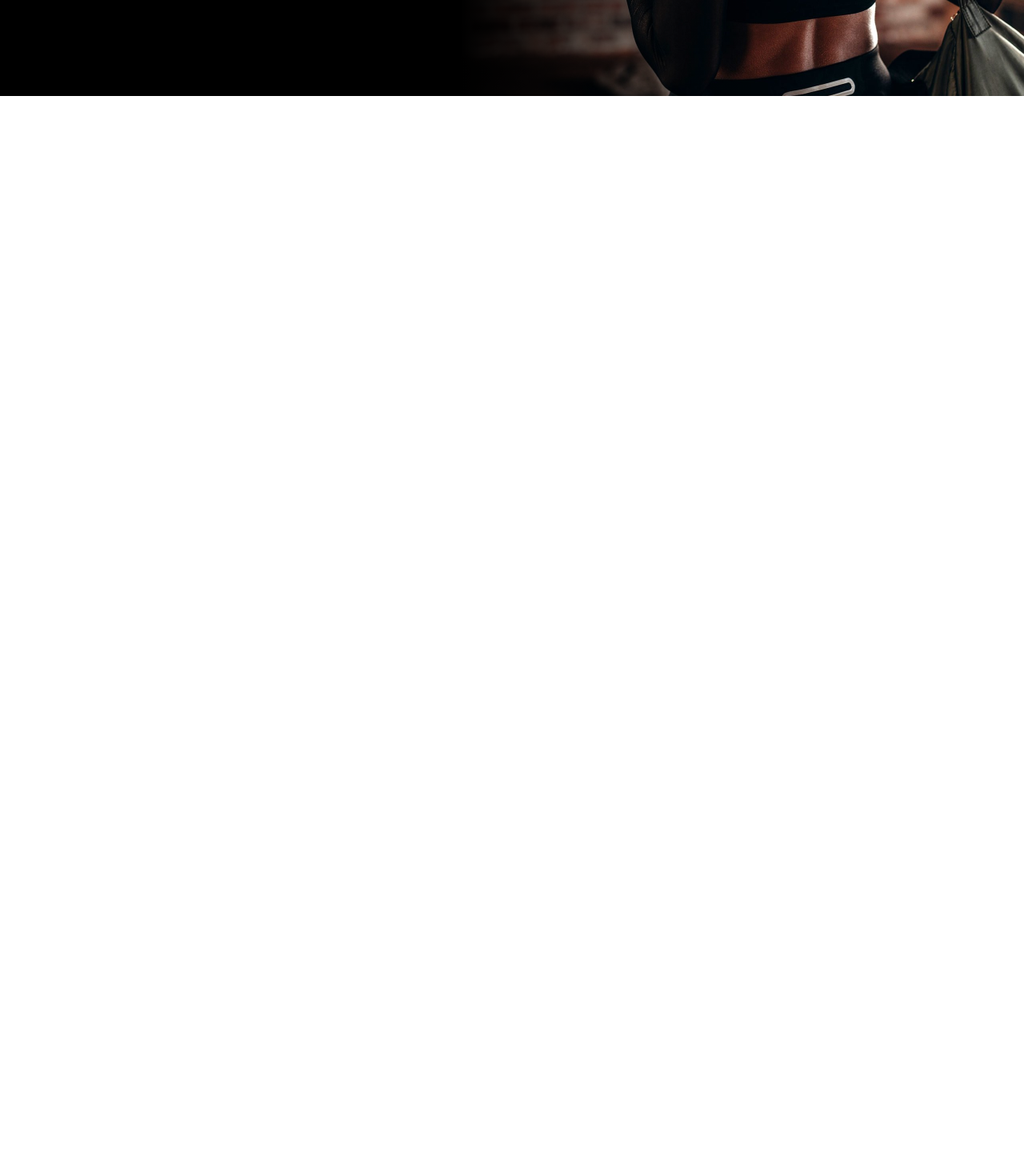
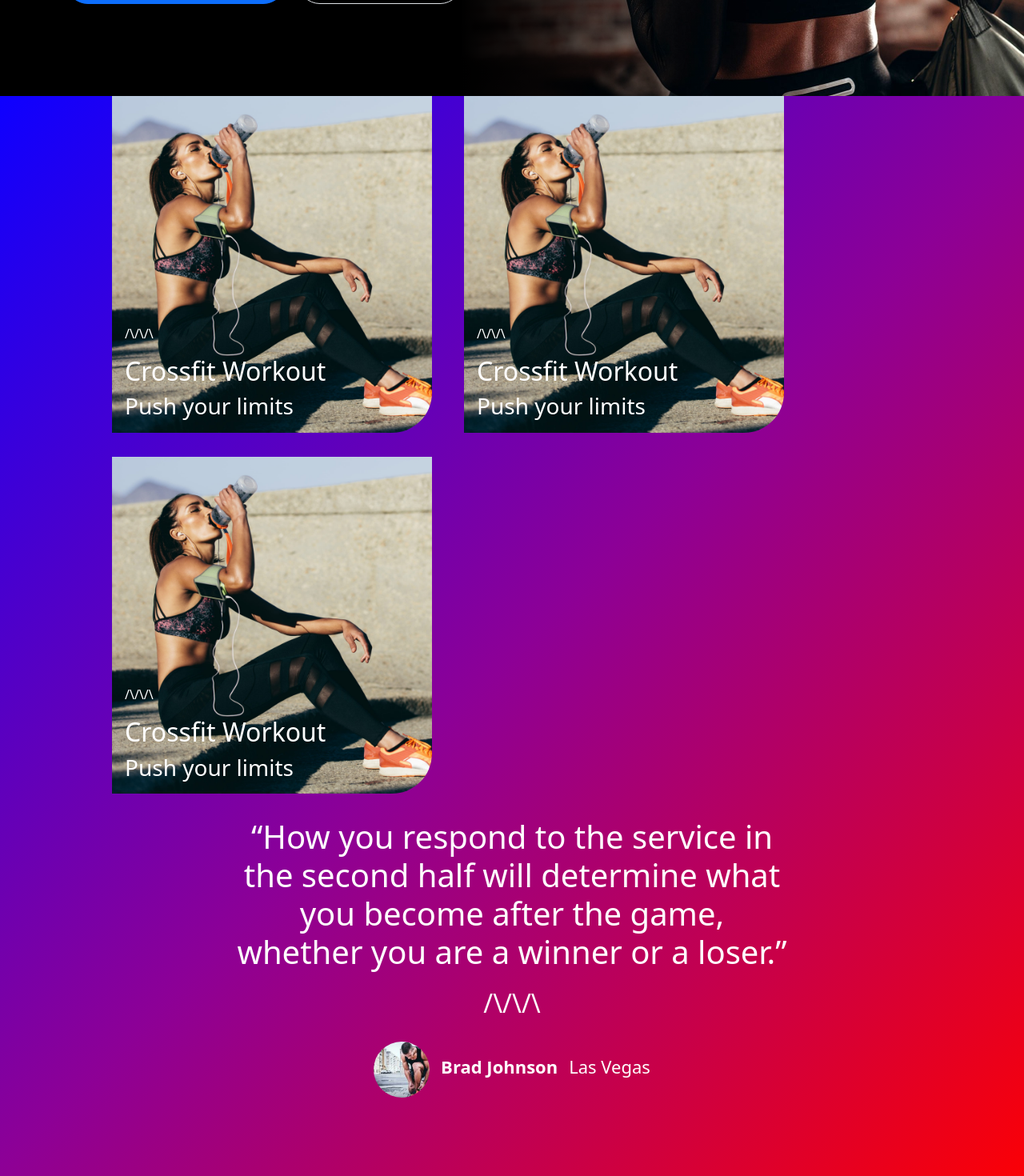
Before and after one commit to Jero1304/proj-html-vuejs, a Vue app: page / in a window 1280 px wide. Shown: the part 580-2050 px from the top of the page at 80% size. Before the commit the page ends 800 px from the top, so only its background shows below. Built offline with nearby package versions, Linux system fonts and the light colour scheme.

Commit message:
FEAT service

```diff
--- a/index.html
+++ b/index.html
@@ -5,6 +5,7 @@
     <link rel="icon" type="image/svg+xml" href="/vite.svg" />
     <meta name="viewport" content="width=device-width, initial-scale=1.0" />
     <link href="https://cdn.jsdelivr.net/npm/bootstrap@5.3.0-alpha1/dist/css/bootstrap.min.css" rel="stylesheet" integrity="sha384-GLhlTQ8iRABdZLl6O3oVMWSktQOp6b7In1Zl3/Jr59b6EGGoI1aFkw7cmDA6j6gD" crossorigin="anonymous">
+
     <title>Vite + Vue</title>
   </head>
   <body>
--- a/src/App.vue
+++ b/src/App.vue
@@ -1,11 +1,18 @@
 <script setup>
 import Navbar from './components/Navbar.vue';
 import Hero from './components/Hero.vue';
+import Service from './components/Service.vue';
 </script>
 
 <template>
-  <Navbar/>
-  <Hero/>
+  <header>
+    <Navbar/>
+    <Hero/>
+  </header>
+
+  <main>
+    <Service/>
+  </main>
 </template>
 
 <style lang="scss">
--- a/src/components/Hero.vue
+++ b/src/components/Hero.vue
@@ -39,9 +39,9 @@
     min-height: 600px;
     color: white;
     .container{
-        padding: 70px;
+        padding-top: 100px;
         .hero-title{
-            font-size: 64px;
+            font-size: 68px;
         }
         .hero-text{
             color: grey;
--- /dev/null
+++ b/src/components/Service.vue
@@ -0,0 +1,100 @@
+<template>
+    <div class="bg-service">
+        <div class="container">
+            <div class="row">
+                <div class="card">
+                    <img src="../img/service6-2x.jpg" class="card-img" alt="...">
+                    <div class="card-img-overlay">
+                        <p>/\/\/\</p>
+                        <h2 class="card-title">Crossfit Workout</h2>
+                        <h3 class="card-text">Push your limits</h3>
+                    </div>
+                </div>
+
+                <div class="card">
+                    <img src="../img/service6-2x.jpg" class="card-img" alt="...">
+                    <div class="card-img-overlay">
+                        <p>/\/\/\</p>
+                        <h2 class="card-title">Crossfit Workout</h2>
+                        <h3 class="card-text">Push your limits</h3>
+                    </div>
+                </div>
+
+                <div class="card">
+                    <img src="../img/service6-2x.jpg" class="card-img" alt="...">
+                    <div class="card-img-overlay">
+                        <p>/\/\/\</p>
+                        <h2 class="card-title">Crossfit Workout</h2>
+                        <h3 class="card-text">Push your limits</h3>
+                    </div>
+                </div>
+            </div>
+            <div class="container citation">
+                <h1 class="text-citation">
+                    “How you respond to the service in the second half will determine what you become after the game, whether you are a winner or a loser.”
+                </h1>
+                <p class="text-white fs-2 py-2">/\/\/\</p>
+                <div class="person-citation">
+                    <img class="profile-citation" src="../img/avatar-1-2x.jpg" alt="">
+                    <h3 class="name-citation fw-bold">Brad Johnson</h3>
+                    <h3 class="city-citation">Las Vegas</h3>
+                </div>
+
+
+
+            </div>
+        </div>
+
+    </div>
+</template>
+
+<script>
+</script>
+
+<style lang="scss" scoped>
+.bg-service{
+    background: rgb(14,0,255);
+    background: linear-gradient(135deg, rgba(14,0,255,1) 0%, rgba(141,0,150,1) 50%, rgba(255,0,0,1) 100%);
+    padding: 0 120px 150px;
+    .card{
+        background: none;
+        width: 400px;
+        padding: 0;
+        margin: 0 20px 30px;
+        border: none;
+        img{
+            border-radius: 0 0 50px;
+        }
+        .card-img-overlay{
+            position: absolute;
+            bottom: 0;
+            top:auto;
+            color: white;
+        }
+    }
+
+    .citation{
+        text-align: center;
+        .text-citation{
+            color: white;
+            padding: 0 150px;
+        }
+        .person-citation{
+            display: flex;
+            align-items: center;
+            justify-content: center;
+            gap: 14px;
+            .profile-citation{
+                width: 70px;
+                border-radius: 999px;
+            }
+            h3{
+                color: white;
+                font-size: 22px;
+            }
+
+        }
+    }
+}
+
+</style>
```
